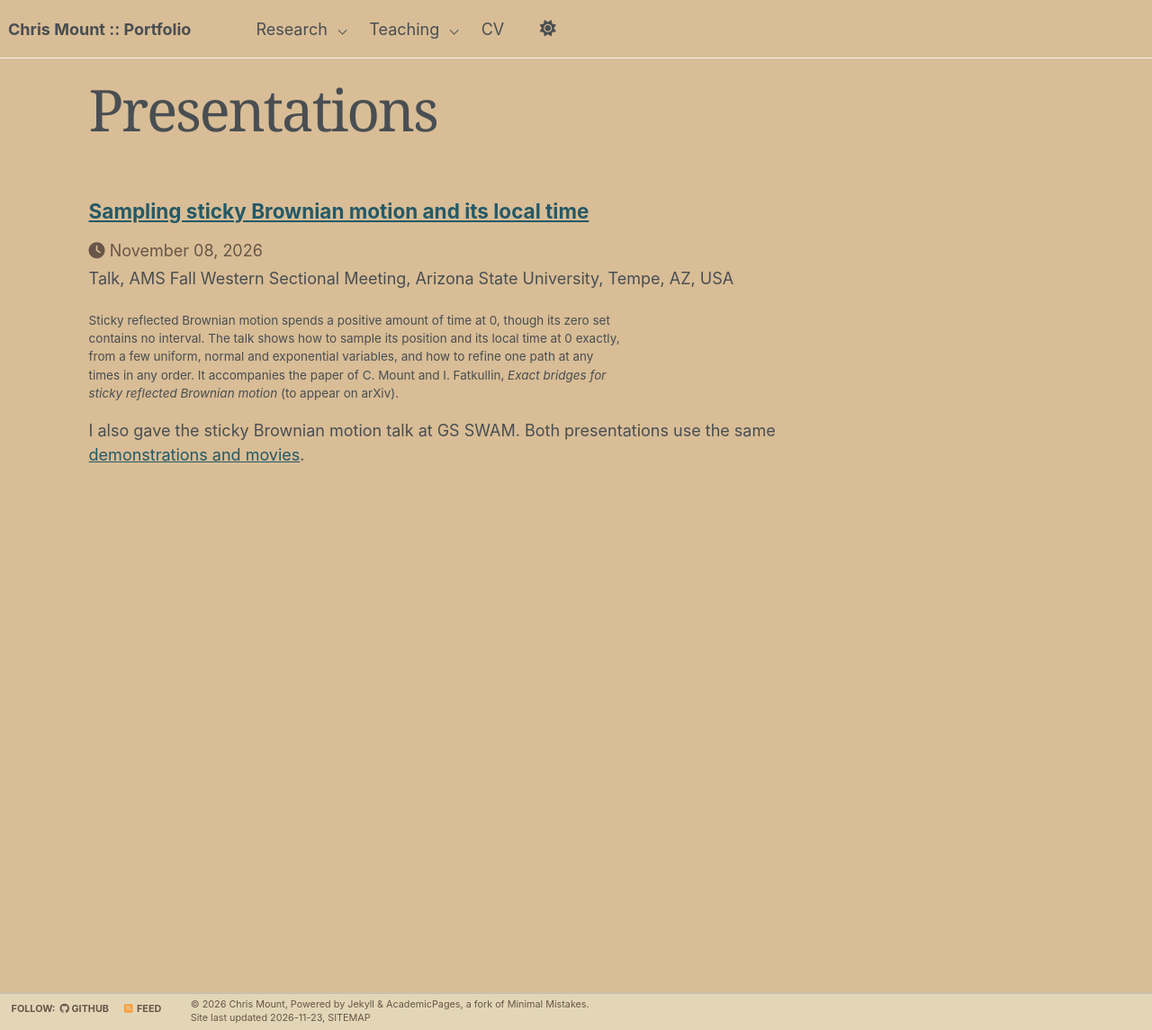
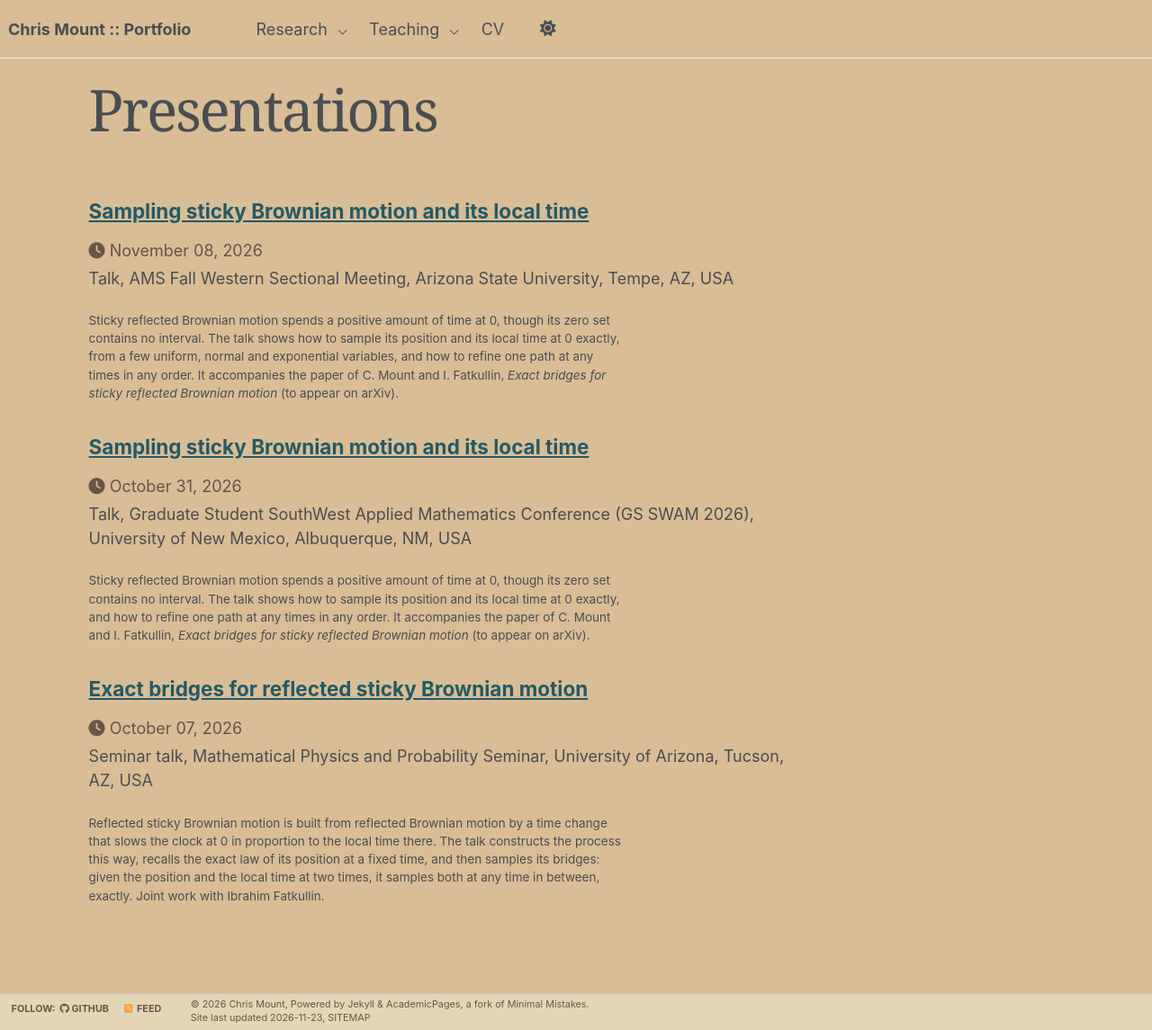
Before and after one commit to chris-mount-60/chris-mount-60.github.io, a Jekyll site: the page built from _pages/talks.html, in a window 1280 px wide and 1145 px high. Shown: the whole window at 90% size. Built offline with Jekyll 4.4.1, drawn with Linux system fonts in a browser that asks for light colours; a script bundle is joined from its source files by our own code; a style sheet for code colours, icons or effects is not loaded.

Commit message:
Add GS SWAM and seminar talks with their slides
Co-Authored-By: Claude Opus 5.5 <noreply@anthropic.com>
Claude-Session: https://claude.ai/code/session_01TrsPHwLFPVbJU9vDfKqHQK

```diff
--- a/_pages/talks.html
+++ b/_pages/talks.html
@@ -15,5 +15,3 @@ portfolio_page: true
 {% for post in site.talks reversed %}
   {% include archive-single-talk.html %}
 {% endfor %}
-
-<p>I also gave the sticky Brownian motion talk at GS SWAM. Both presentations use the same <a href="/sticky-bm-bridge-presentation/">demonstrations and movies</a>.</p>
--- /dev/null
+++ b/_talks/2026-10-07-math-physics-probability-seminar.md
@@ -0,0 +1,13 @@
+---
+title: "Exact bridges for reflected sticky Brownian motion"
+collection: talks
+type: "Seminar talk"
+permalink: /talks/2026-10-07-math-physics-probability-seminar
+venue: "Mathematical Physics and Probability Seminar"
+date: 2026-10-07
+location: "University of Arizona, Tucson, AZ, USA"
+---
+
+Reflected sticky Brownian motion is built from reflected Brownian motion by a time change that slows the clock at 0 in proportion to the local time there. The talk constructs the process this way, recalls the exact law of its position at a fixed time, and then samples its bridges: given the position and the local time at two times, it samples both at any time in between, exactly. Joint work with Ibrahim Fatkullin.
+
+[Open the slides (PDF)](/files/exact-bridges-seminar-2026.pdf)
--- /dev/null
+++ b/_talks/2026-10-31-gs-swam.md
@@ -0,0 +1,13 @@
+---
+title: "Sampling sticky Brownian motion and its local time"
+collection: talks
+type: "Talk"
+permalink: /talks/2026-10-31-gs-swam
+venue: "Graduate Student SouthWest Applied Mathematics Conference (GS SWAM 2026)"
+date: 2026-10-31
+location: "University of New Mexico, Albuquerque, NM, USA"
+---
+
+Sticky reflected Brownian motion spends a positive amount of time at 0, though its zero set contains no interval. The talk shows how to sample its position and its local time at 0 exactly, and how to refine one path at any times in any order. It accompanies the paper of C. Mount and I. Fatkullin, *Exact bridges for sticky reflected Brownian motion* (to appear on arXiv).
+
+[Open the slides (PDF)](/files/gs-swam-2026-slides.pdf). The animations in the slides appear here as still frames. The same talk, given at the AMS Fall Western Sectional Meeting, has its [interactive pages and movies](https://chris-mount-60.github.io/sticky-bm-bridge-presentation/).
```
Also changed, not shown: 2 other files.
